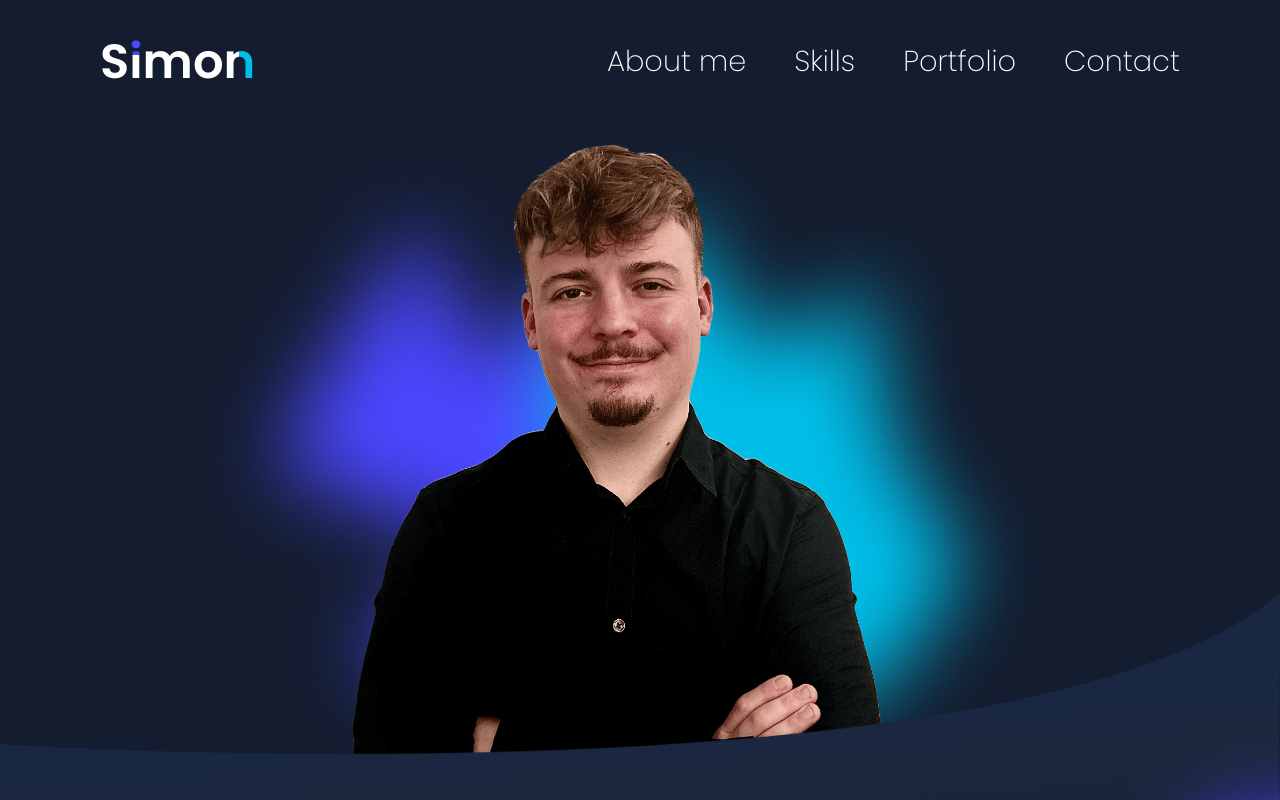
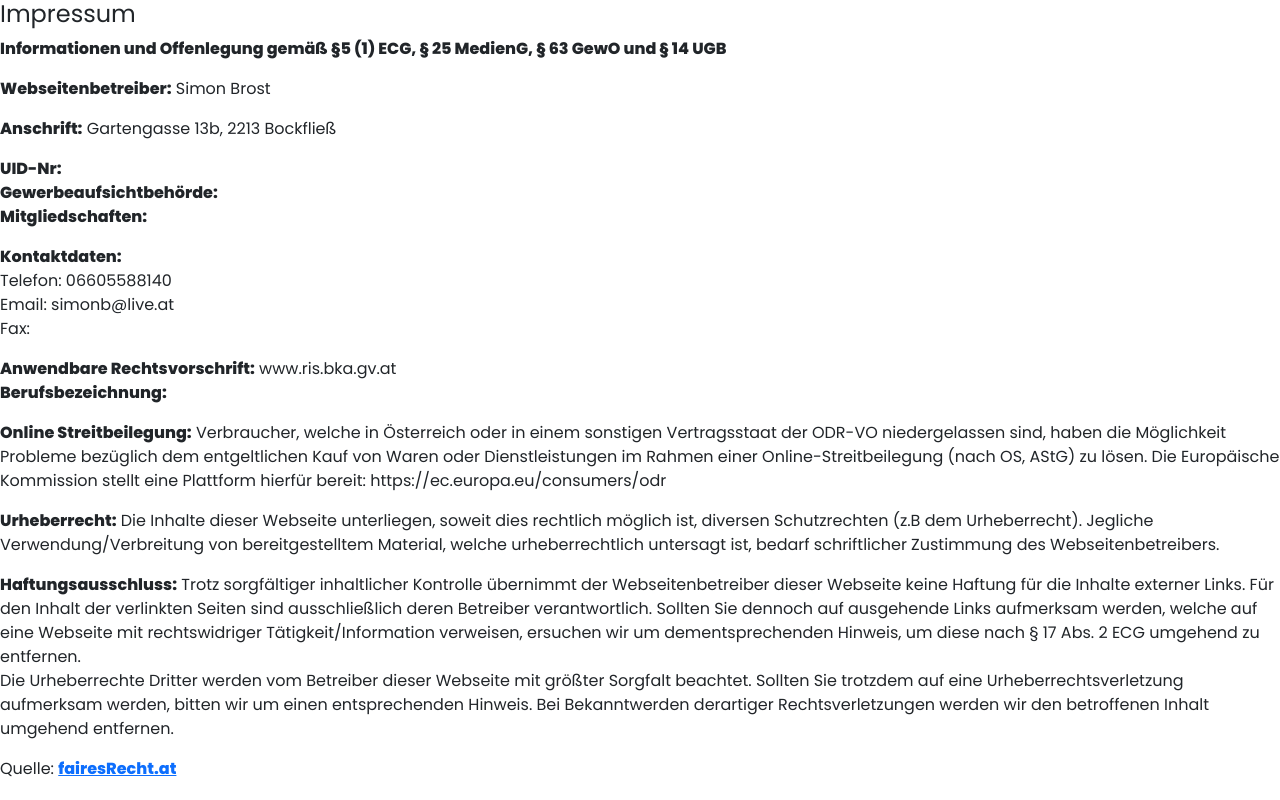
Before and after one commit to simonbrost/Portfolio-AllInkl, an Angular app: page /imprint in a window 1280 px wide. Before the commit this address led to /. Shown: the top 800 px of the page. Built offline with nearby package versions, Linux system fonts and the light colour scheme.

Commit message:
restructered routes for imprint

```diff
--- a/src/app/app.component.html
+++ b/src/app/app.component.html
@@ -1,8 +1 @@
-<app-header></app-header>
-<app-above-the-fold></app-above-the-fold>
-<app-about-me></app-about-me>
-<app-my-skills></app-my-skills>
-<app-portfolio></app-portfolio>
-<app-contact></app-contact>
-<app-footer></app-footer>
-<router-outlet />
+<router-outlet></router-outlet>
--- a/src/app/app.routes.ts
+++ b/src/app/app.routes.ts
@@ -1,3 +1,8 @@
 import { Routes } from '@angular/router';
+import { MainContentComponent } from './main-content/main-content/main-content.component';
+import { ImprintComponent } from './imprint/imprint/imprint.component';
 
-export const routes: Routes = [];
+export const routes: Routes = [
+    { path: '', component: MainContentComponent},
+    { path: 'imprint', component: ImprintComponent}
+];
--- a/src/app/footer/footer.component.html
+++ b/src/app/footer/footer.component.html
@@ -3,7 +3,7 @@
         <div class="name">
             <a href="#atf">S<span class="dot">i</span>mo<span class="arch">n</span></a>
         </div>
-        <a class="impressum" href="">Impressum</a>
+        <a class="impressum" href="imprint">Impressum</a>
     </div>
     <div class="footer-middle">
         &copy; Simon Brost 2024
@@ -15,6 +15,6 @@
                 src="../../assets/img/social-buttons/linkedin.png" alt="linkedin"></a>
     </div>
     <div class="mobile-footer-impressum">
-        <a href="https://simonbrost.netlify.app/impressum.html">Impressum</a>
+        <a href="imprint">Impressum</a>
     </div>
 </div>
--- a/src/impressum.html
+++ b/src/app/imprint/imprint/imprint.component.html
@@ -3,7 +3,7 @@
 <p><b>Webseitenbetreiber:</b> Simon Brost</p>
 <p><b>Anschrift:</b> Gartengasse 13b, 2213 Bockfließ</p>
 <p><b>UID-Nr:</b> <br> <b>Gewerbeaufsichtbehörde:</b> <br> <b>Mitgliedschaften:</b></p>
-<p><b>Kontaktdaten:</b> <br> Telefon: 06605588140 <br> Email: simonb@live.at <br> Fax: </p>
+<p><b>Kontaktdaten:</b> <br> Telefon: 06605588140 <br> Email: simonb&#64;live.at <br> Fax: </p>
 
 <p><b>Anwendbare Rechtsvorschrift:</b> www.ris.bka.gv.at <br> <b>Berufsbezeichnung:</b> </p>
 <p><b>Online Streitbeilegung:</b> Verbraucher, welche in Österreich oder in einem sonstigen Vertragsstaat der ODR-VO
--- /dev/null
+++ b/src/app/main-content/main-content/main-content.component.html
@@ -0,0 +1,7 @@
+<app-header></app-header>
+<app-above-the-fold></app-above-the-fold>
+<app-about-me></app-about-me>
+<app-my-skills></app-my-skills>
+<app-portfolio></app-portfolio>
+<app-contact></app-contact>
+<app-footer></app-footer>
```
Also changed, not shown: src/app/app.component.ts (+1 -17 lines), src/app/imprint/imprint/imprint.component.ts (added, +12 -0 lines), src/app/main-content/main-content/main-content.component.ts (added, +34 -0 lines), src/app/imprint/imprint/imprint.component.scss (added), src/app/main-content/main-content/main-content.component.scss (added).
